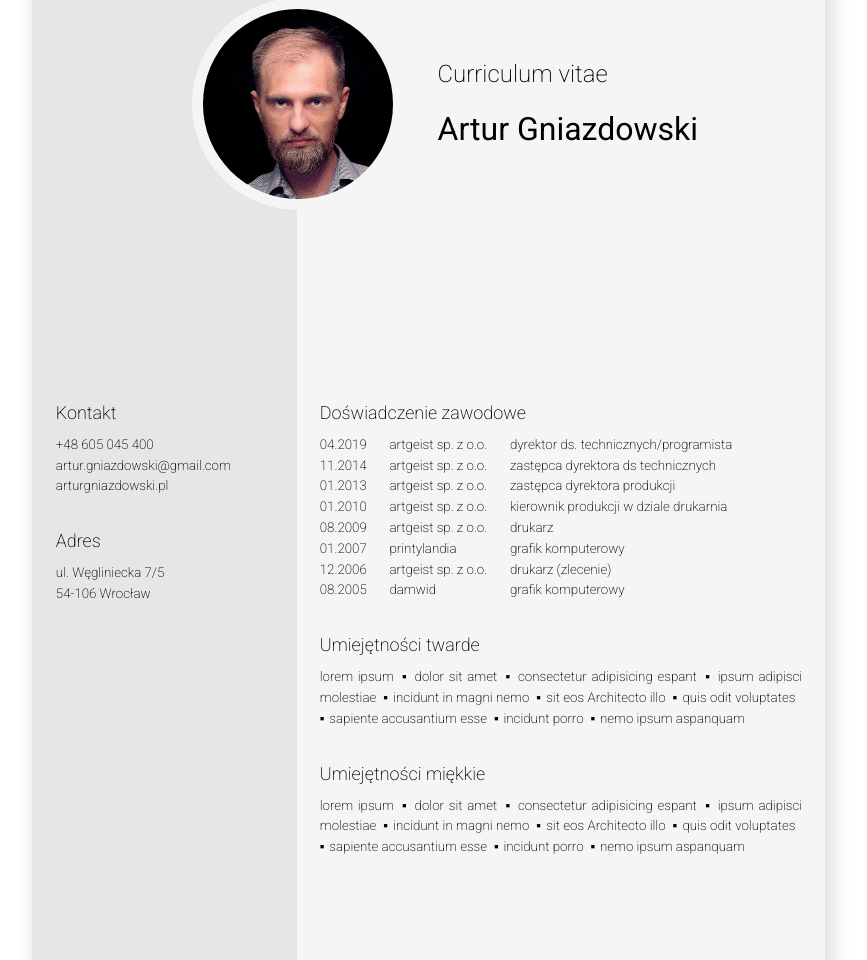
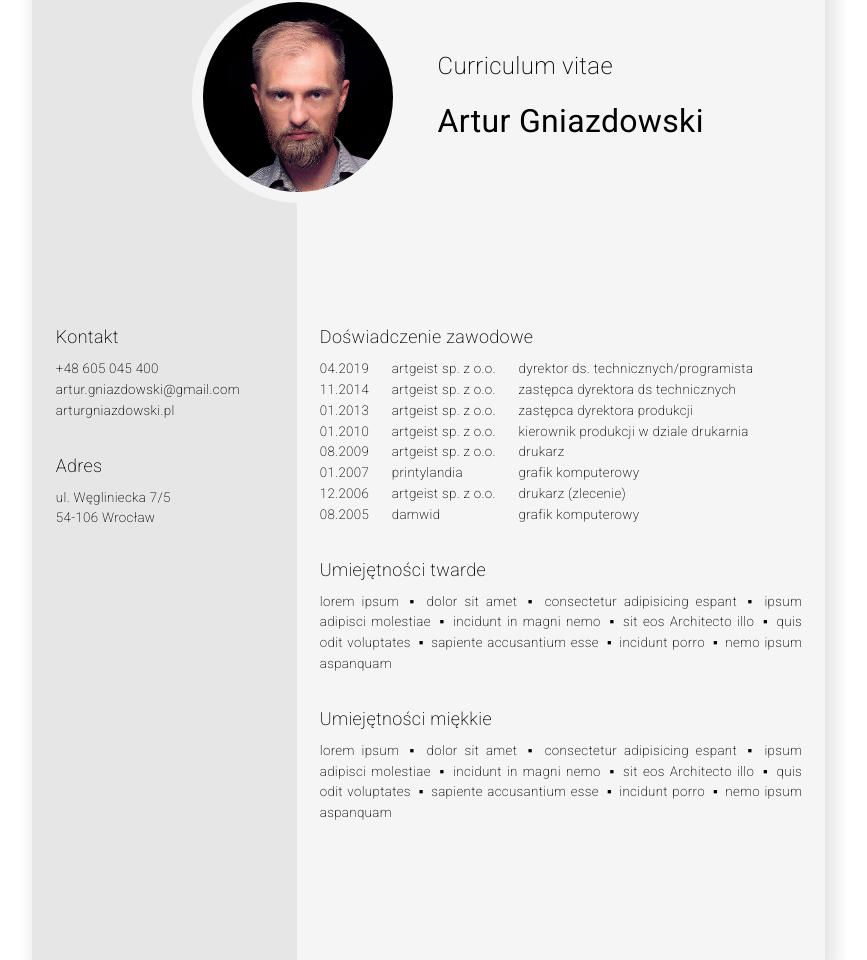
Before and after one commit to thabek/portfolio, a plain HTML site: page docs/cv.html in a window 1280 px wide. Shown: the whole page, without its empty margins (211-1078 px from the left). Drawn offline with nearby package versions, Linux system fonts and the light colour scheme.

Commit message:
margins and letter spacing

```diff
--- a/docs/css/cv.css
+++ b/docs/css/cv.css
@@ -2,6 +2,7 @@
 	font-family: Roboto;
 	font-weight: 200;
 	font-size: 10pt;
+	letter-spacing: 0.025rem;
 }
 
 html,
@@ -65,14 +66,14 @@ body {
 
 .container>.pane-left>ul,
 .container>.pane-right>ul {
-	margin-top: 14cm;
+	margin-top: 12cm;
 }
 
 .container>.pane-header {
 	position: fixed;
 	display: flex;
 	width: 21cm;
-	margin-top: 4.2cm;
+	margin-top: 4.0cm;
 }
 
 .container>.pane-header>.photo {
```
